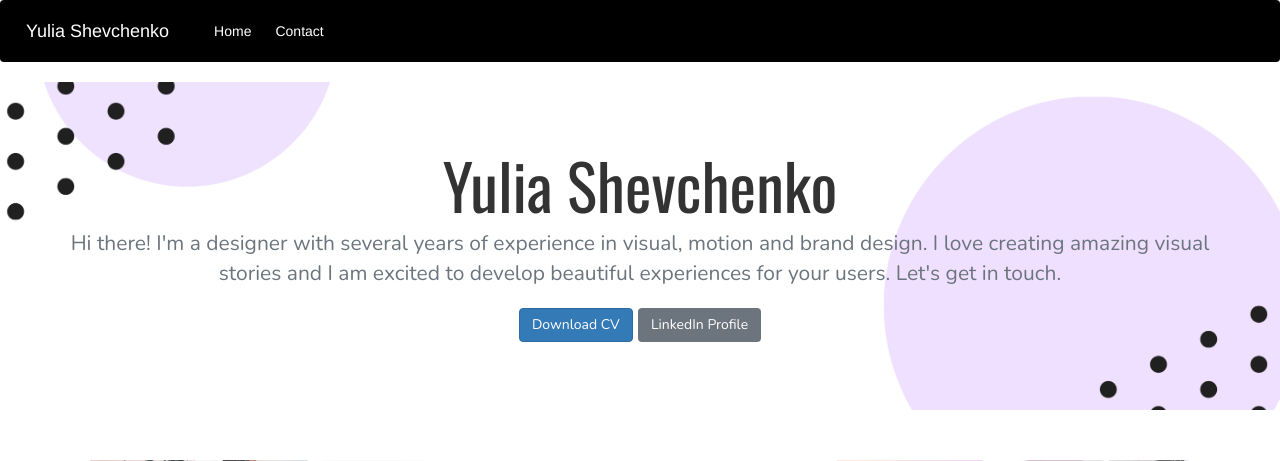
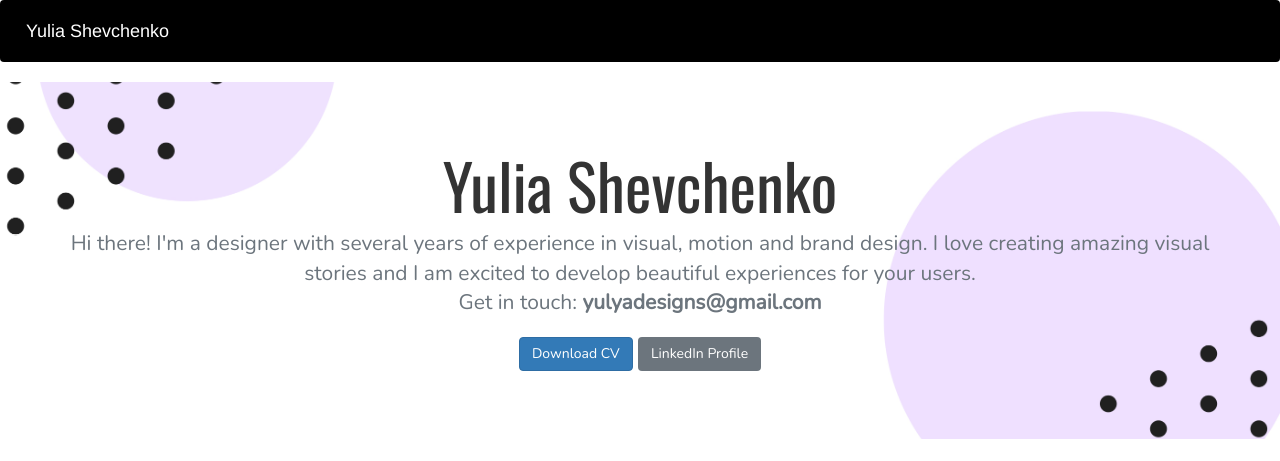
Before and after one commit to sathyanmurugan/yuliadesigns, a Flask app: page / in a window 1280 px wide. Shown: the top 461 px of the page. Run offline with Flask 2, Linux system fonts and the light colour scheme; some libraries are stand-ins or nearby versions.

Commit message:
removed home and contact

```diff
--- a/templates/base.html
+++ b/templates/base.html
@@ -35,19 +35,6 @@
   <header>
         <nav class="navbar navbar-expand-md">
       <a class="navbar-brand" href="{{url_for('main')}}">Yulia Shevchenko</a>
-      <button class="navbar-toggler navbar-dark" type="button" data-toggle="collapse" data-target="#main-navigation">
-        <span class="navbar-toggler-icon"></span>
-      </button>
-    <div class="collapse navbar-collapse" id="main-navigation">
-    <ul class="navbar-nav">
-      <li class="nav-item">
-        <a class="nav-link" href="{{url_for('main')}}">Home</a>
-      </li>
-      <li class="nav-item">
-        <a class="nav-link" href="mailto:yulyadesigns@gmail.com">Contact</a>
-      </li>
-    </ul>
-    </div>
   </nav>
 </header>
 
--- a/templates/main.html
+++ b/templates/main.html
@@ -8,7 +8,7 @@
     <section class="jumbotron text-center">
       <div class="container">
         <h1 class="jumbotron-heading">Yulia Shevchenko</h1>
-        <p class="lead text-muted">Hi there! I'm a designer with several years of experience in visual, motion and brand design. I love creating amazing visual stories and I am excited to develop beautiful experiences for your users. Let's get in touch.</p>
+        <p class="lead text-muted">Hi there! I'm a designer with several years of experience in visual, motion and brand design. I love creating amazing visual stories and I am excited to develop beautiful experiences for your users.<br>Get in touch:<b> yulyadesigns@gmail.com</p>
         <p>
           <a href="{{url_for('exportCV')}}" class="btn btn-primary my-2">Download CV</a>
           <a href="https://www.linkedin.com/in/iuliia-shevchenko-9492bb141/" class="btn btn-secondary my-2" target="_blank">LinkedIn Profile</a>
```
